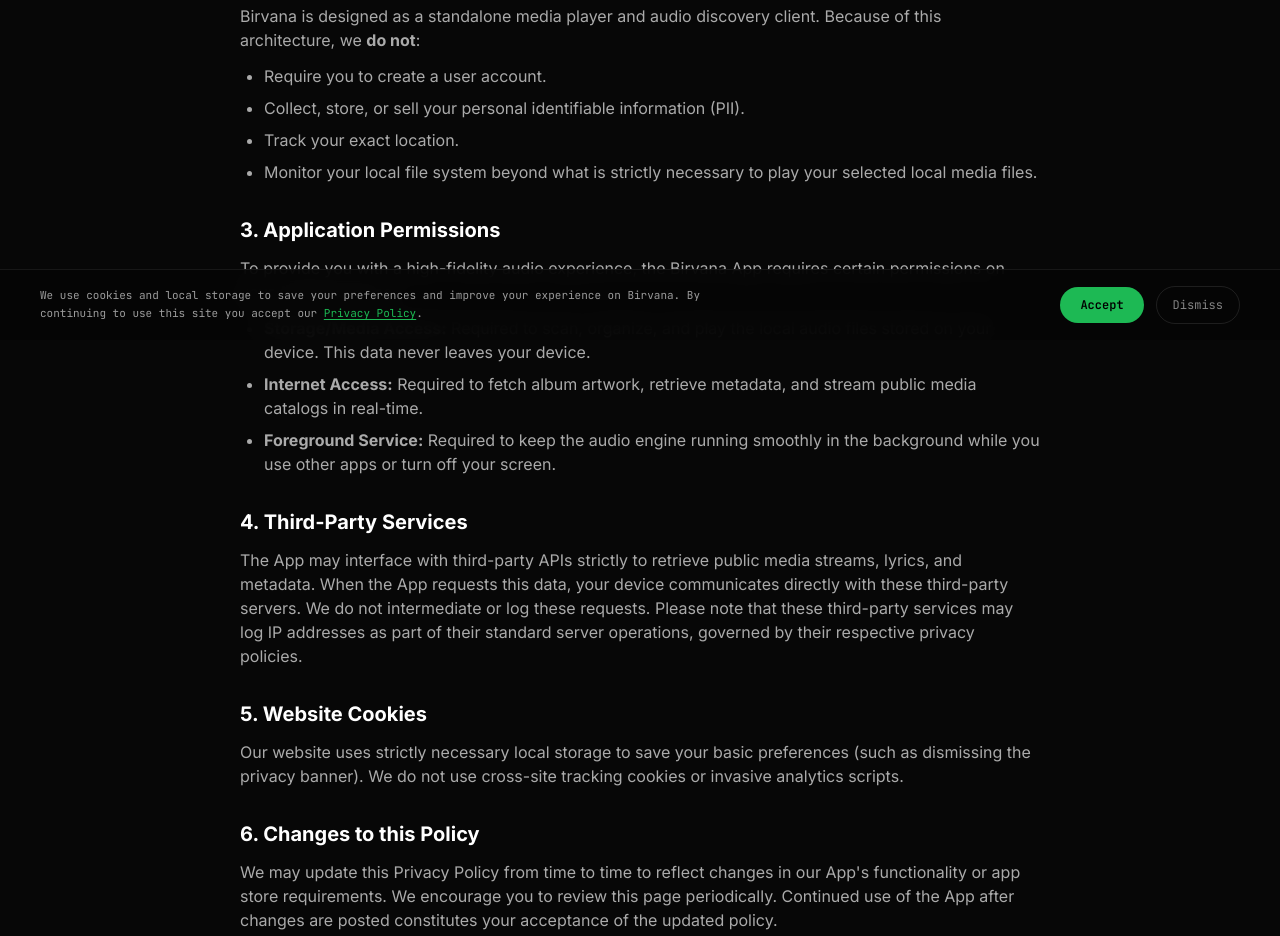
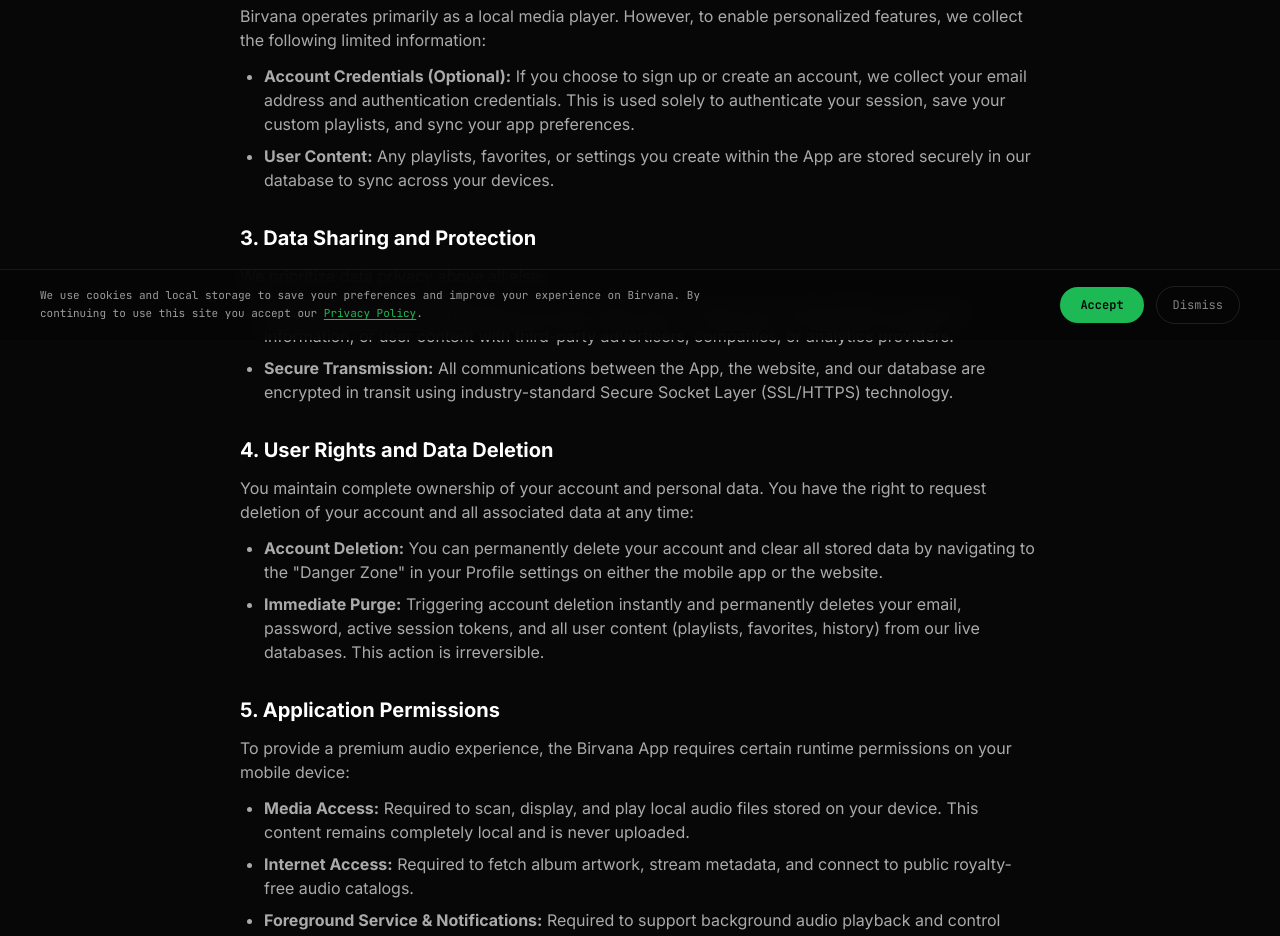
Before and after one commit to BrijeshShekhaliya/birvana.web, a React (Vite) app: page /privacy in a window 1280 px wide. Shown: the part 460-1396 px from the top of the page. Built offline with nearby package versions, Linux system fonts and the light colour scheme; no server answers.

Commit message:
chore(policy): update privacy policy and terms of use to match Supabase email accounts and data protection guidelines

```diff
--- a/src/pages/PrivacyPolicy.tsx
+++ b/src/pages/PrivacyPolicy.tsx
@@ -20,60 +20,66 @@
           <section>
             <h2 className="text-xl font-bold text-white mb-3">1. Introduction</h2>
             <p>
-              Welcome to Birvana. This Privacy Policy explains how we handle data when you use the Birvana application (the "App") and our website. We are committed to protecting your privacy. The core philosophy of Birvana is that your data belongs to you. We built our media player and discovery tool to function with maximum privacy.
+              Welcome to Birvana. This Privacy Policy explains how we collect, use, and safeguard your data when you use the Birvana mobile application (the "App") and our website. We are committed to protecting your privacy. Our core philosophy is that your personal data belongs to you, and we design our media features with maximum privacy and security in mind.
             </p>
           </section>
 
           <section>
-            <h2 className="text-xl font-bold text-white mb-3">2. Data We Do Not Collect</h2>
+            <h2 className="text-xl font-bold text-white mb-3">2. Data We Collect and How We Use It</h2>
             <p>
-              Birvana is designed as a standalone media player and audio discovery client. Because of this architecture, we <strong>do not</strong>:
+              Birvana operates primarily as a local media player. However, to enable personalized features, we collect the following limited information:
             </p>
             <ul className="list-disc pl-6 mt-3 space-y-2">
-              <li>Require you to create a user account.</li>
-              <li>Collect, store, or sell your personal identifiable information (PII).</li>
-              <li>Track your exact location.</li>
-              <li>Monitor your local file system beyond what is strictly necessary to play your selected local media files.</li>
+              <li><strong>Account Credentials (Optional):</strong> If you choose to sign up or create an account, we collect your email address and authentication credentials. This is used solely to authenticate your session, save your custom playlists, and sync your app preferences.</li>
+              <li><strong>User Content:</strong> Any playlists, favorites, or settings you create within the App are stored securely in our database to sync across your devices.</li>
             </ul>
           </section>
 
           <section>
-            <h2 className="text-xl font-bold text-white mb-3">3. Application Permissions</h2>
+            <h2 className="text-xl font-bold text-white mb-3">3. Data Sharing and Protection</h2>
             <p>
-              To provide you with a high-fidelity audio experience, the Birvana App requires certain permissions on your Android device:
+              We prioritize data privacy above all else:
             </p>
             <ul className="list-disc pl-6 mt-3 space-y-2">
-              <li><strong>Storage/Media Access:</strong> Required to scan, organize, and play the local audio files stored on your device. This data never leaves your device.</li>
-              <li><strong>Internet Access:</strong> Required to fetch album artwork, retrieve metadata, and stream public media catalogs in real-time.</li>
-              <li><strong>Foreground Service:</strong> Required to keep the audio engine running smoothly in the background while you use other apps or turn off your screen.</li>
+              <li><strong>No Data Selling or Sharing:</strong> We do not sell, trade, rent, or share your email address, personal information, or user content with third-party advertisers, companies, or analytics providers.</li>
+              <li><strong>Secure Transmission:</strong> All communications between the App, the website, and our database are encrypted in transit using industry-standard Secure Socket Layer (SSL/HTTPS) technology.</li>
             </ul>
           </section>
 
           <section>
-            <h2 className="text-xl font-bold text-white mb-3">4. Third-Party Services</h2>
+            <h2 className="text-xl font-bold text-white mb-3">4. User Rights and Data Deletion</h2>
             <p>
-              The App may interface with third-party APIs strictly to retrieve public media streams, lyrics, and metadata. When the App requests this data, your device communicates directly with these third-party servers. We do not intermediate or log these requests. Please note that these third-party services may log IP addresses as part of their standard server operations, governed by their respective privacy policies.
+              You maintain complete ownership of your account and personal data. You have the right to request deletion of your account and all associated data at any time:
             </p>
+            <ul className="list-disc pl-6 mt-3 space-y-2">
+              <li><strong>Account Deletion:</strong> You can permanently delete your account and clear all stored data by navigating to the "Danger Zone" in your Profile settings on either the mobile app or the website.</li>
+              <li><strong>Immediate Purge:</strong> Triggering account deletion instantly and permanently deletes your email, password, active session tokens, and all user content (playlists, favorites, history) from our live databases. This action is irreversible.</li>
+            </ul>
           </section>
 
           <section>
-            <h2 className="text-xl font-bold text-white mb-3">5. Website Cookies</h2>
+            <h2 className="text-xl font-bold text-white mb-3">5. Application Permissions</h2>
             <p>
-              Our website uses strictly necessary local storage to save your basic preferences (such as dismissing the privacy banner). We do not use cross-site tracking cookies or invasive analytics scripts.
+              To provide a premium audio experience, the Birvana App requires certain runtime permissions on your mobile device:
             </p>
+            <ul className="list-disc pl-6 mt-3 space-y-2">
+              <li><strong>Media Access:</strong> Required to scan, display, and play local audio files stored on your device. This content remains completely local and is never uploaded.</li>
+              <li><strong>Internet Access:</strong> Required to fetch album artwork, stream metadata, and connect to public royalty-free audio catalogs.</li>
+              <li><strong>Foreground Service & Notifications:</strong> Required to support background audio playback and control widgets while using other apps or when the screen is locked.</li>
+            </ul>
           </section>
 
           <section>
-            <h2 className="text-xl font-bold text-white mb-3">6. Changes to this Policy</h2>
+            <h2 className="text-xl font-bold text-white mb-3">6. Cookies and Storage</h2>
             <p>
-              We may update this Privacy Policy from time to time to reflect changes in our App's functionality or app store requirements. We encourage you to review this page periodically. Continued use of the App after changes are posted constitutes your acceptance of the updated policy.
+              Our website uses secure local browser storage to save basic preferences (such as dark mode settings and active sessions). We do not use cross-site tracking cookies, behavioral tracking scripts, or invasive analytics pixels.
             </p>
           </section>
 
           <section>
             <h2 className="text-xl font-bold text-white mb-3">7. Contact Us</h2>
             <p>
-              If you have any questions or concerns regarding this Privacy Policy or our data practices, please contact the developer via our official GitHub repository.
+              If you have any questions, concerns, or inquiries regarding this Privacy Policy or our data deletion processes, please contact the developer via our official email: <strong>brijeshpatel48562@gmail.com</strong>.
             </p>
           </section>
 
--- a/src/pages/TermsOfUse.tsx
+++ b/src/pages/TermsOfUse.tsx
@@ -44,9 +44,9 @@
           </section>
 
           <section>
-            <h2 className="text-2xl font-bold text-white mb-4">4. Account Registration</h2>
+            <h2 className="text-2xl font-bold text-white mb-4">4. Account Registration & Data Ownership</h2>
             <p>
-              While you can use Birvana without an account, certain features (like cross-device syncing) may require account creation. You are responsible for maintaining the confidentiality of your account credentials. You have the right to permanently delete your account and associated data at any time via the profile settings.
+              While you can use Birvana's offline features without an account, cloud functions (like syncing custom playlists and favorites) require account creation. We do not share, sell, or monetize your email address or user-generated data. You retain full ownership of your credentials, settings, and playlists, and have the right to permanently delete your account and clear all stored data at any time via profile settings.
             </p>
           </section>
 
```
